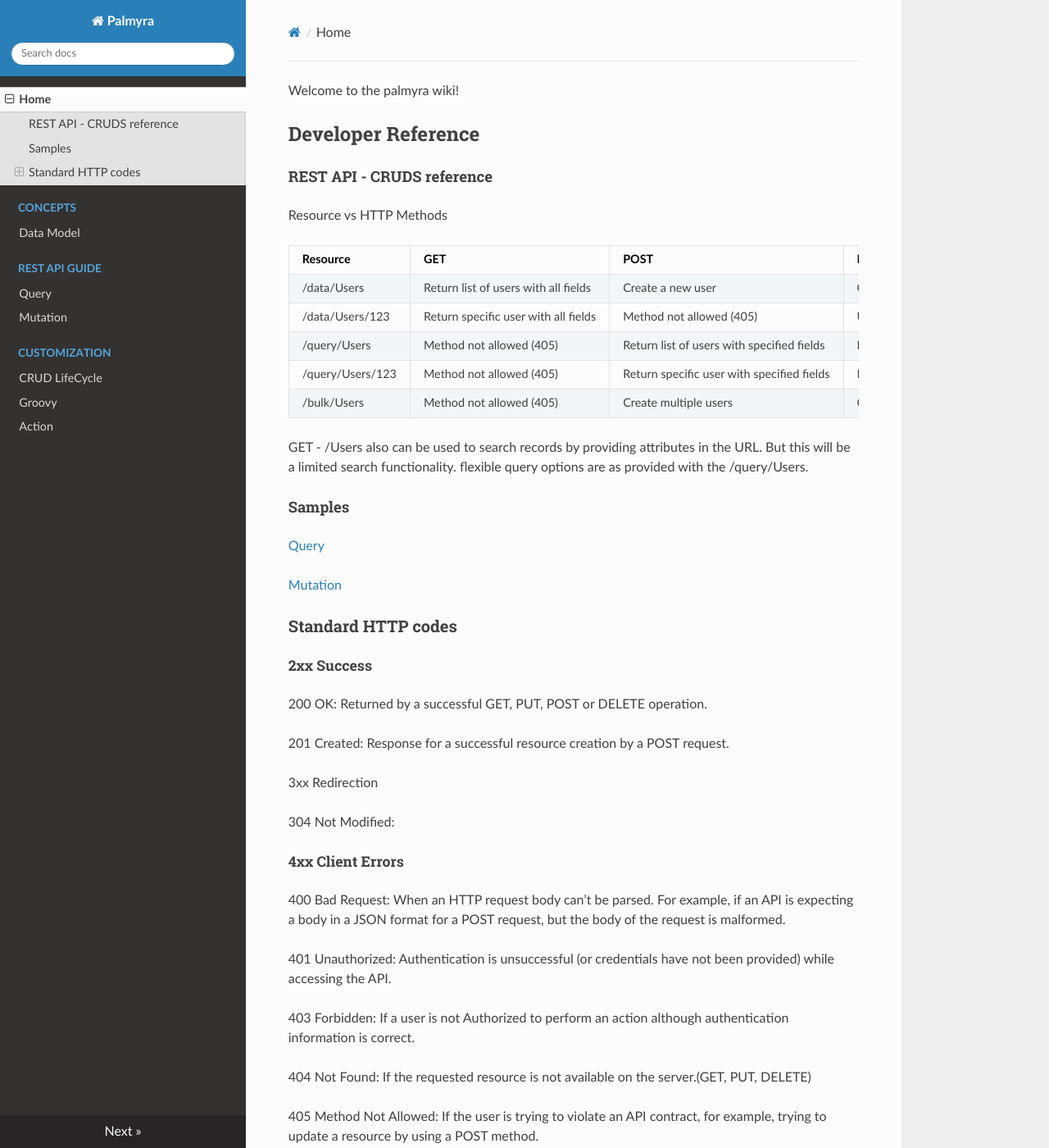
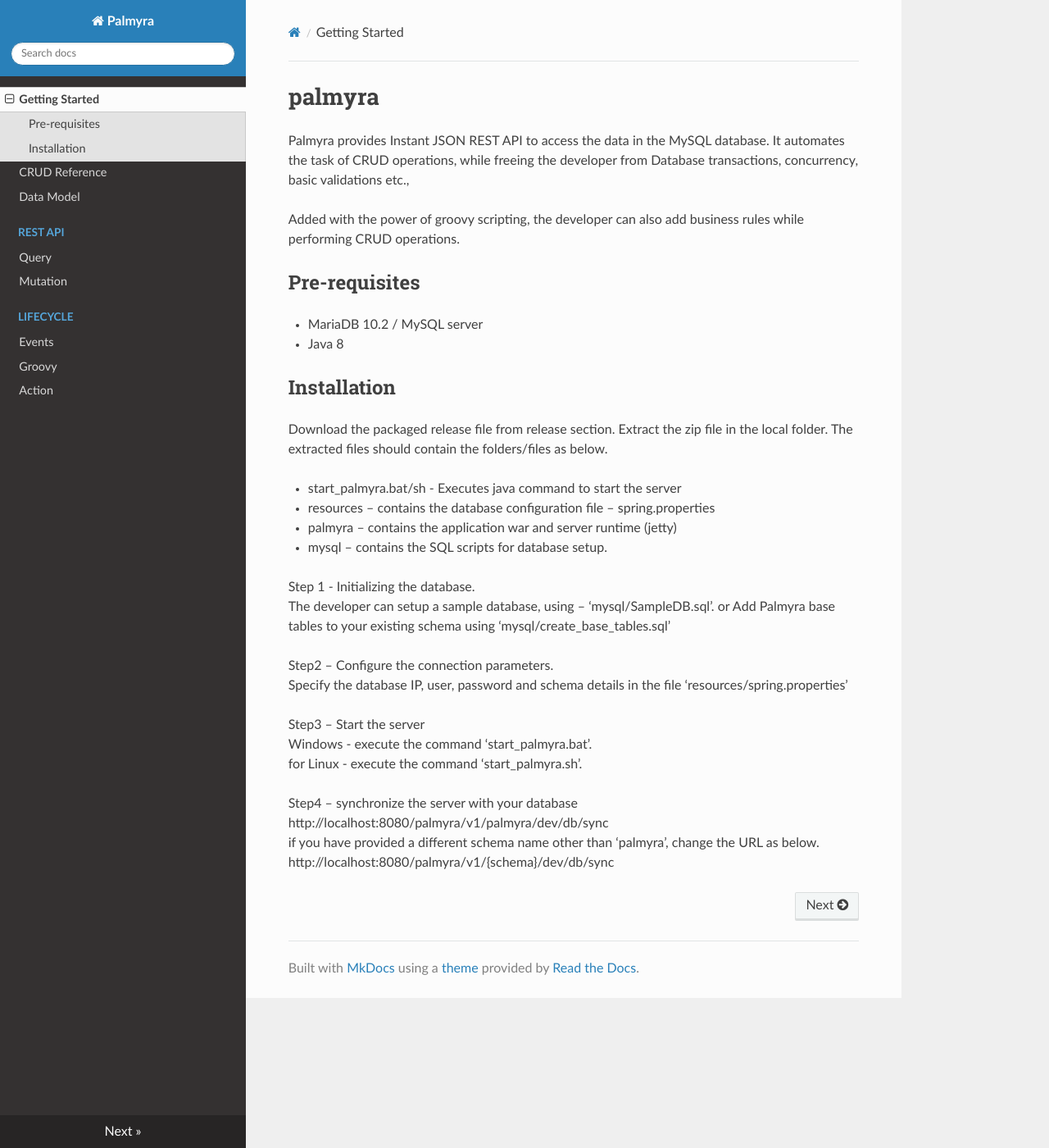
Before and after one commit to ksvraja/palmyra_reference, an MkDocs documentation site: the page built from docs/index.md, in a window 1280 px wide and 1400 px high. Shown: the whole window at 82% size. Built offline with MkDocs 1.6.1, drawn with Linux system fonts in a browser that asks for light colours; nearby versions of some CDN libraries; some of the changed text lies outside the part shown.

Commit message:
getting started
getting started

````diff
--- a/docs/index.md
+++ b/docs/index.md
@@ -1,102 +1,35 @@
-Welcome to the palmyra wiki!
+# palmyra
+Palmyra provides Instant JSON REST API to access the data in the MySQL database. It automates the task of CRUD operations, while freeing the developer from Database transactions, concurrency, basic validations etc.,
+
+Added with the power of groovy scripting, the developer can also add business rules while performing CRUD operations.
+
+
+## Pre-requisites
+* MariaDB 10.2 / MySQL server
+* Java 8
+
+## Installation
+Download the packaged release file from release section. Extract the zip file in the local folder. The extracted files should contain the folders/files as below.
+
+* start_palmyra.bat/sh -   Executes java command to start the server
+* resources – contains the database configuration file – spring.properties
+* palmyra – contains the application war and server runtime (jetty)
+* mysql – contains the SQL scripts for database setup.
 
 
 
-## Developer Reference
+Step 1 - Initializing the database.
+The developer can setup a sample database, using – ‘mysql/SampleDB.sql’. or
+Add Palmyra base tables to your existing schema using ‘mysql/create_base_tables.sql’
 
-#### REST API - CRUDS  reference
+Step2 – Configure the connection parameters.
+	Specify the database IP, user, password and schema details in the file
+‘resources/spring.properties’
 
-Resource vs HTTP Methods
+Step3 – Start the server
+ Windows - execute the command ‘start_palmyra.bat’.
+for Linux -  execute the command ‘start_palmyra.sh’.
 
-| Resource         | GET                                  | POST                                       | PUT                             | DELETE                   |
-| ---------------- | ------------------------------------ | ------------------------------------------ | ------------------------------- | ------------------------ |
-| /data/Users      | Return list of users with all fields | Create a new user                          | Create or Update user           | Method not allowed (405) |
-| /data/Users/123  | Return specific user with all fields | Method not allowed (405)                   | Update specific user            | Delete specific user     |
-| /query/Users     | Method not allowed (405)             | Return list of users with specified fields | Method not allowed (405)        | Method not allowed (405) |
-| /query/Users/123 | Method not allowed (405)             | Return specific user with specified fields | Method not allowed (405)        | Method not allowed (405) |
-| /bulk/Users      | Method not allowed (405)             | Create multiple users                      | Create or Update multiple users | Method not allowed (405) |
-
-GET - /Users  also can be used to search records by providing attributes in the URL. But this will be a limited search functionality. flexible query options are as provided with the /query/Users.
-
-
-
-#### Samples
-
-[Query](DML/query.md)
-
-[Mutation](DML/mutation.md)
-
-
-
-### Standard HTTP codes
-
-##### 2xx Success
-
-200 OK: Returned by a successful GET, PUT, POST or DELETE operation.
-
-201 Created: Response for a successful resource creation by a POST request.
-
-3xx Redirection
-
-304 Not Modified:
-
-##### 4xx Client Errors
-
-400 Bad Request: When an HTTP request body can’t be parsed. For example, if an API is expecting a body in a JSON format for a POST request, but the body of the request is malformed.
-
-401 Unauthorized: Authentication is unsuccessful (or credentials have not been provided) while accessing the API.
-
-403 Forbidden: If a user is not Authorized to perform an action although authentication information is correct.
-
-404 Not Found: If the requested resource is not available on the server.(GET, PUT, DELETE)
-
-405 Method Not Allowed: If the user is trying to violate an API contract, for example, trying to update a resource by using a POST method.
-
-##### 5xx Server Errors
-
-These errors occur due to server failures or issues with the underlying infrastructure.
-
-
-
-## Admin Reference
-
-#### REST API - CRUDS  reference
-
-The developer can create tables using their prefered database client such as heidisql or mysql workbench.
-
-The tables should be created with proper primary key, foreign key references. It is recommended to have auto-increment primary keys. For more information refer to the [Concepts](Concepts.md) guide.
-
-After creating the tables, invoke the db synchronization action by the URL
-
-```
-URL - http://{host}/palmyra/v1/{database}/dev/db/sync
-Method - post
-```
-
-On successful synchronization 200 response code will be received.
-
-
-
-After synchronization, the configuration tables (zit_xxx) will be populated with schema metadata. The administrator can modify the field  'zit_ci_type.name'  to change the type name. similarly 'zit_ci_fields.attribute' field can be modified to change the field names of the generated types.
-
-
-
-All the tables can be viewed in the below endpoint
-
-```
-URL - http://{host}/palmyra/v1/{database}/type
-Method - post
-```
-
-
-
-The table details can be viewed in the below endpoint
-
-```
-URL - http://{host}/palmyra/v1/{database}/type/{type}
-Method - post
-```
-
-
-
-Sample URL - http://{host}/palmyra/v1/{database}/type/country
+Step4 – synchronize the server with your database
+ http://localhost:8080/palmyra/v1/palmyra/dev/db/sync
+if you have provided a different schema name other than ‘palmyra’, change the URL as below.  http://localhost:8080/palmyra/v1/{schema}/dev/db/sync
--- a/mkdocs.yml
+++ b/mkdocs.yml
@@ -2,13 +2,13 @@ site_name: Palmyra
 theme:
         name: 'readthedocs'
 nav:
-        - Home: index.md
-        - Concepts :
-                - Data Model : concepts/datamodel.md
-        - REST API Guide :
+        - Getting Started : index.md
+        - CRUD Reference : crud.md
+        - Data Model : concepts/datamodel.md
+        - REST API :
                 - Query : rest_ref/query.md
                 - Mutation : rest_ref/mutation.md
-        - Customization:
-                - CRUD LifeCycle : dev_ref/lifecycle.md
+        - LifeCycle :
+                - Events : dev_ref/lifecycle.md
                 - Groovy : dev_ref/groovy.md
                 - Action : dev_ref/action.md
````
Also changed, not shown: DML/mutation.md (deleted, +0 -262 lines), DML/query.md (deleted, +0 -213 lines), docs/concepts/crud.md (added, +102 -0 lines), docs/concepts/index.md (deleted, +0 -1 lines).
